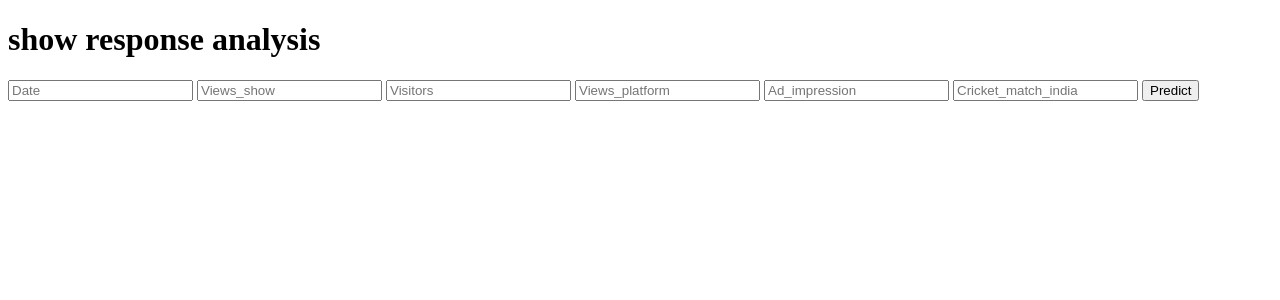
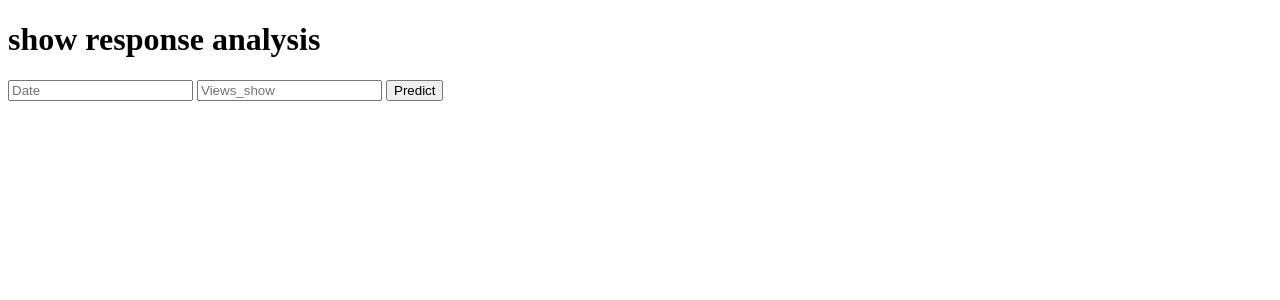
Before and after one commit to Nikitha11basa/show-rating-prediction, a Flask app: page / in a window 1280 px wide. Shown: the top 300 px of the page. Run offline with Flask 2, Linux system fonts and the light colour scheme; parts of the project's set-up code (start-up, migrations or seed data) failed here and were passed over.

Commit message:
Update index.html

```diff
--- a/app/templates/index.html
+++ b/app/templates/index.html
@@ -17,15 +17,8 @@
 
      <!-- Main Input For Receiving Query to our ML -->
     <form action="{{ url_for('predict')}}"method="post">
-    	<input type="text" name="Date" placeholder="Date" required="required" />
-        <input type="text" name="Views_show" placeholder="Views_show" required="required" />
-		<input type="text" name="Visitors" placeholder="Visitors" required="required" />
-		<input type="text" name="Views_platform" placeholder="Views_platform" required="required" />
-		<input type="text" name="Ad_impression" placeholder="Ad_impression" required="required" />
-		<input type="text" name="Cricket_match_india" placeholder="Cricket_match_india" required="required" />
-
-
-
+    	<input type="text" name="Visitors" placeholder="Date" required="required" />
+        <input type="text" name="Weekday" placeholder="Views_show" required="required" />
         <button type="submit" class="btn btn-primary btn-block btn-large">Predict</button>
     </form>
 
```
